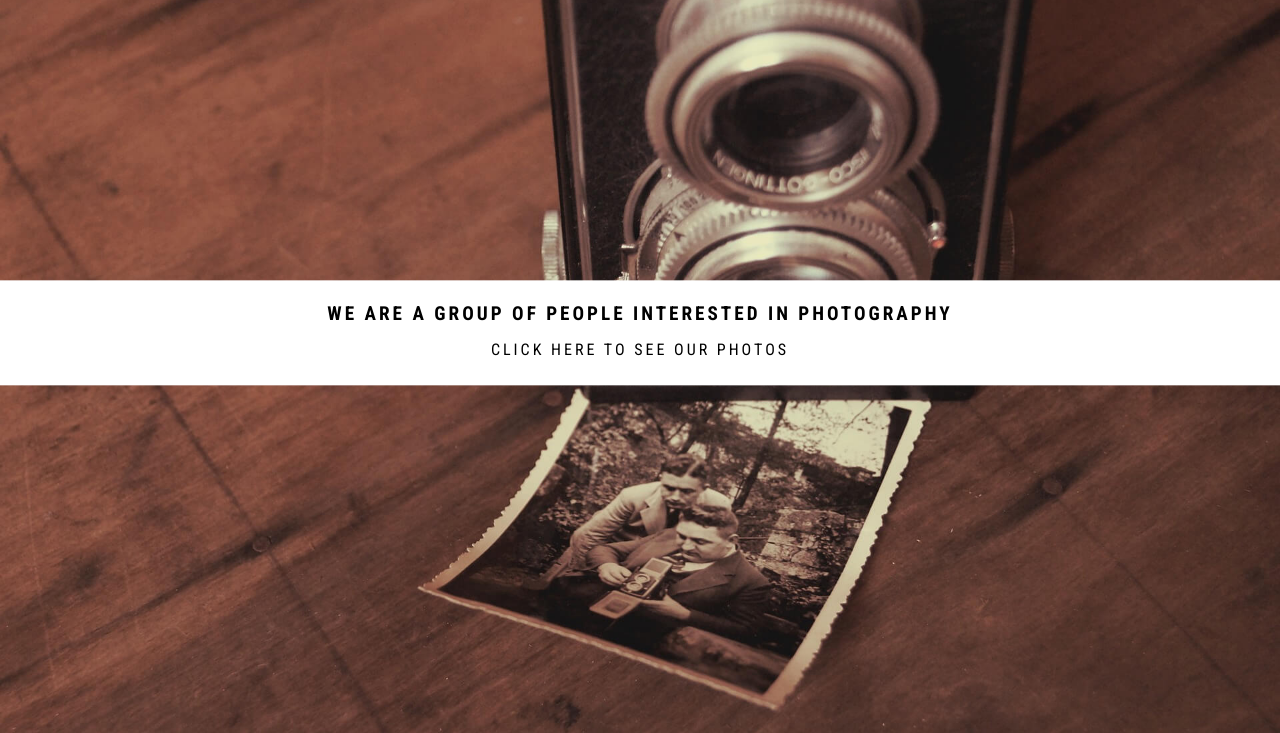
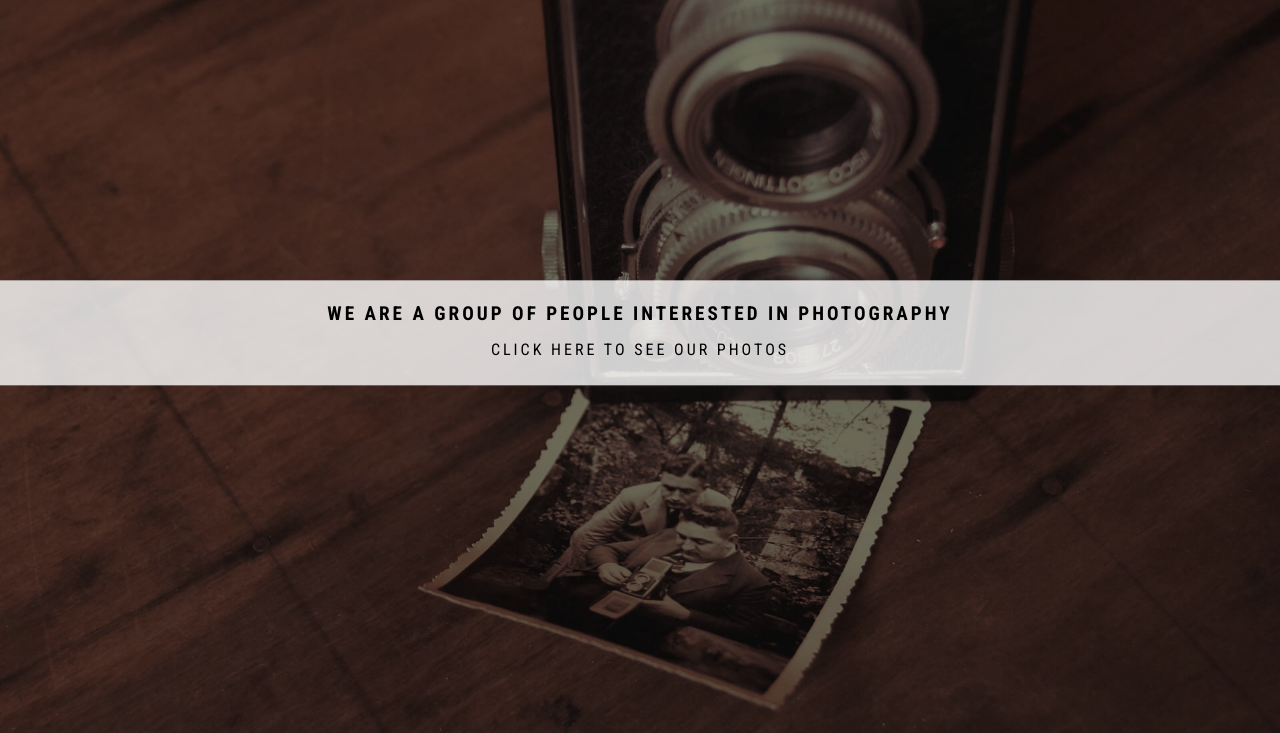
Before and after one commit to KarolChilimoniuk/3Obiektywy, a website: page src/content/index.html in a window 1280 px wide. Shown: the part 67-800 px from the top of the page. Drawn offline with nearby package versions, Linux system fonts and the light colour scheme; files that its build step writes are made by us from their sources; files whose address does not match are found by name.

Commit message:
modified background of main page

```diff
--- a/src/content/index.html
+++ b/src/content/index.html
@@ -26,6 +26,7 @@
 
 <body>
   <header class="header">
+    <div class="background__filter"></div>
     <div class="header__icons">
       <a href="" class="header__link" title="instagram__link"><img src="./assets/img/instagram-logo.svg"
           alt="instagram__logo" class="header__icon"></a>
--- a/src/scss/_mainPage.scss
+++ b/src/scss/_mainPage.scss
@@ -58,6 +58,14 @@ body {
             }
         }
 
+        .background__filter {
+            background-color: rgba(0, 0, 0, 0.5);
+            bottom: 0;
+            position: absolute;
+            top: 0;
+            width: 100%;
+        }
+
         .navigation {
             background-color: rgba(255, 255, 255, 0.5);
             bottom: 0;
@@ -90,7 +98,7 @@ body {
         }
 
         .introduction {
-            background-color: #fff;
+            background-color: rgba(255, 255, 255, 0.8);
             letter-spacing: 3px;
             padding: 10px;
             position: absolute;
```
